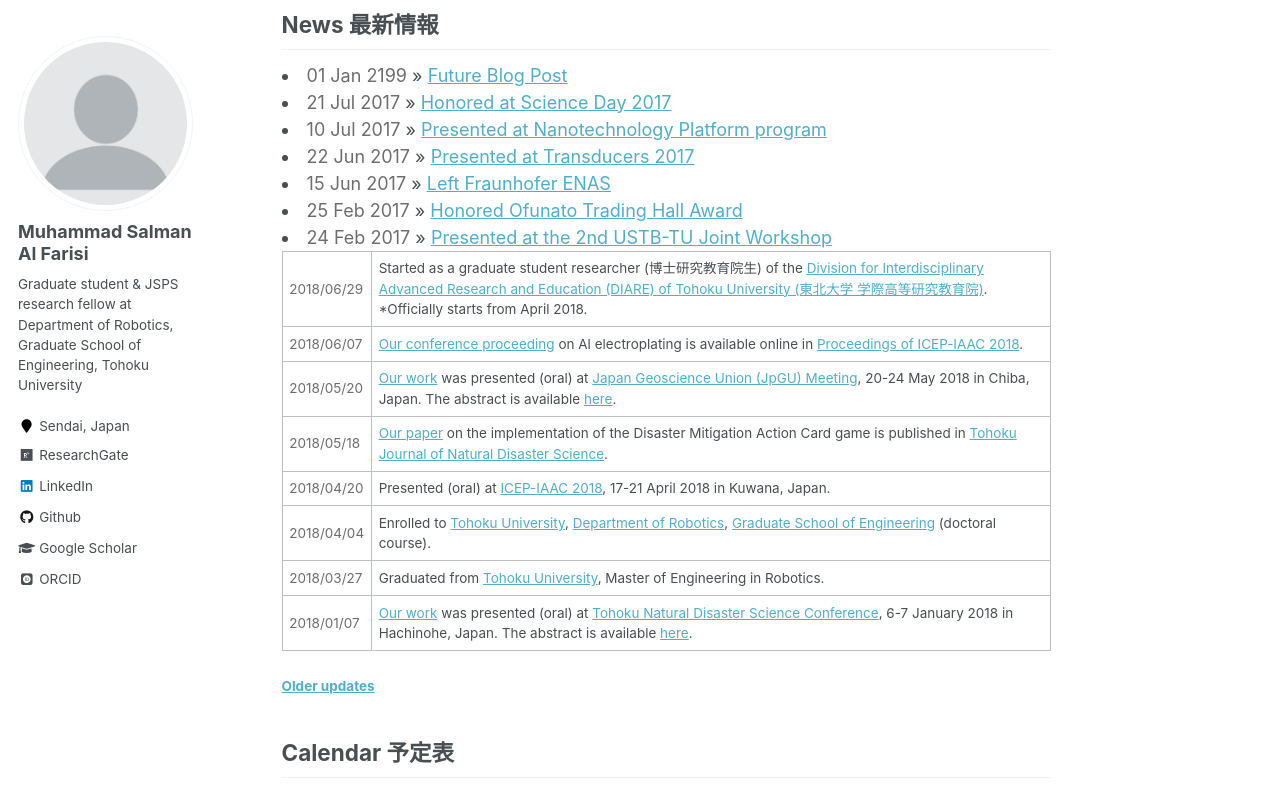
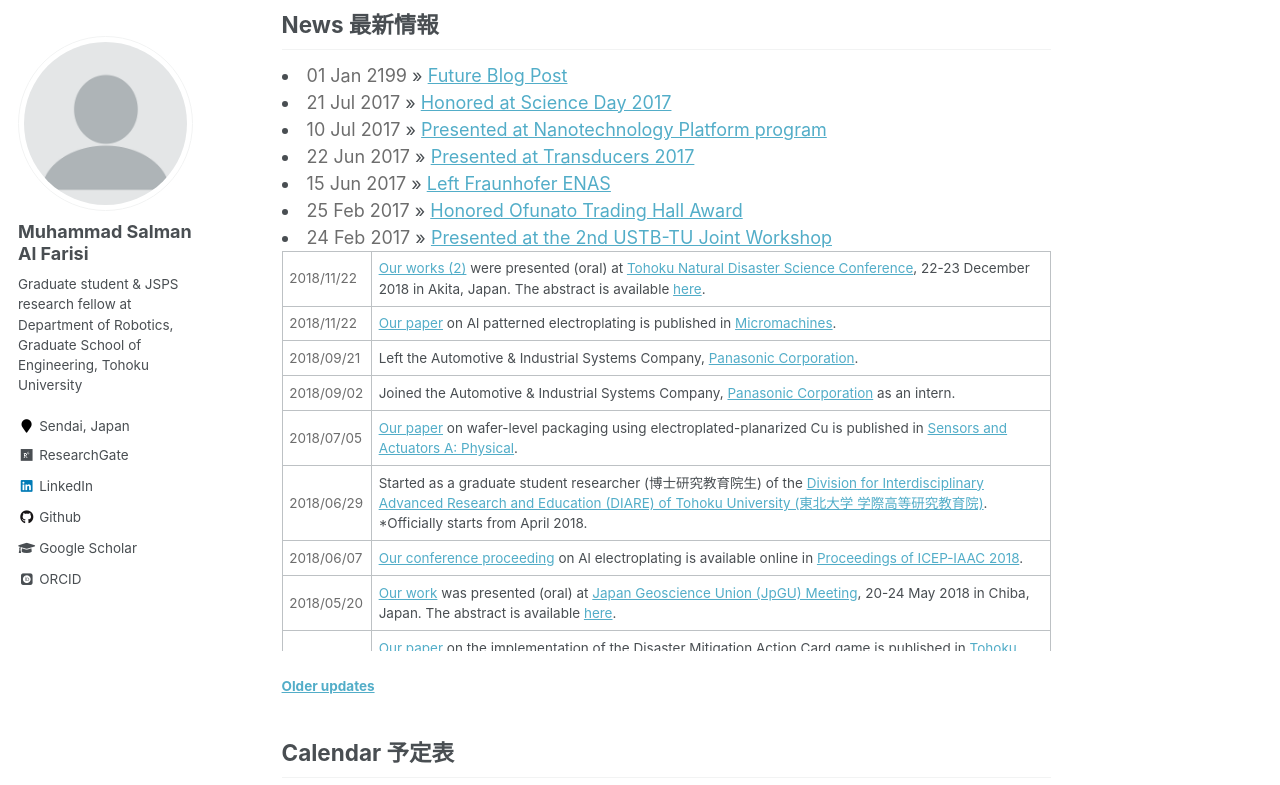
Before and after one commit to msalfarisi/msalfarisi.github.io, a Jekyll site: the page built from _pages/home.md, in a window 1280 px wide and 900 px high, scrolled down 448 px, cut to the strip 0-785 px from the top of the window. Built offline with Jekyll 4.4.1, drawn with Linux system fonts in a browser that asks for light colours; some web fonts are replaced.

Commit message:
Update home.md

```diff
--- a/_pages/home.md
+++ b/_pages/home.md
@@ -22,6 +22,26 @@ Welcome to the homepage of Muhammad Salman Al Farisi, a graduate student & JSPS
 
 <div style="overflow-y: scroll; height:400px;">
  <table style="width:100%">
+  <tr>
+    <td style="color:#6d6d6d;">2018/11/22</td>
+    <td><a href="/publication/">Our works (2)</a> were presented (oral) at <a href="http://nds-tohoku.in.arena.ne.jp/申込要領一覧/プログラム（h30年度）/">Tohoku Natural Disaster Science Conference</a>, 22-23 December 2018 in Akita, Japan. The abstract is available <a href="http://nds-tohoku.in.arena.ne.jp/wp/wp-content/uploads/2018/12/H30abstract.pdf">here</a>.</td>
+  </tr>
+  <tr>
+    <td style="color:#6d6d6d;">2018/11/22</td>
+    <td><a href="/publication/">Our paper</a> on Al patterned electroplating is published in <a href="https://doi.org/10.3390/mi9110589">Micromachines</a>.</td>
+  </tr>
+  <tr>
+    <td style="color:#6d6d6d;">2018/09/21</td>
+    <td>Left the Automotive & Industrial Systems Company, <a href="https://www.panasonic.com/global/home.html">Panasonic Corporation</a>.</td>
+  </tr>
+  <tr>
+    <td style="color:#6d6d6d;">2018/09/02</td>
+    <td>Joined the Automotive & Industrial Systems Company, <a href="https://www.panasonic.com/global/home.html">Panasonic Corporation</a> as an intern.</td>
+  </tr>
+  <tr>
+    <td style="color:#6d6d6d;">2018/07/05</td>
+    <td><a href="/publication/">Our paper</a> on wafer-level packaging using electroplated-planarized Cu is published in <a href="https://doi.org/10.1016/j.sna.2018.06.021">Sensors and Actuators A: Physical</a>.</td>
+  </tr>
   <tr>
     <td style="color:#6d6d6d;">2018/06/29</td>
     <td>Started as a graduate student researcher (博士研究教育院生) of the <a href="http://www.iiare.tohoku.ac.jp/">Division for Interdisciplinary Advanced Research and Education (DIARE) of Tohoku University (東北大学 学際高等研究教育院)</a>. *Officially starts from April 2018.</td>
```
